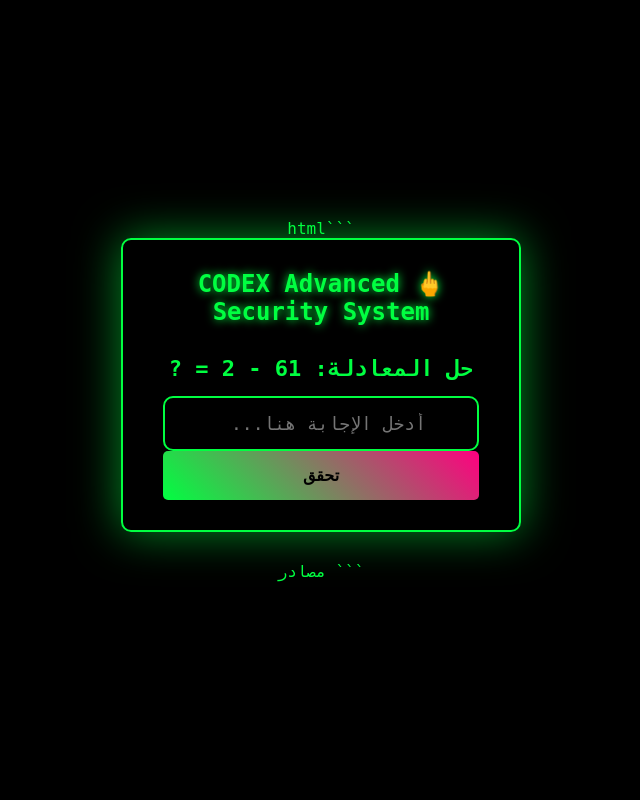
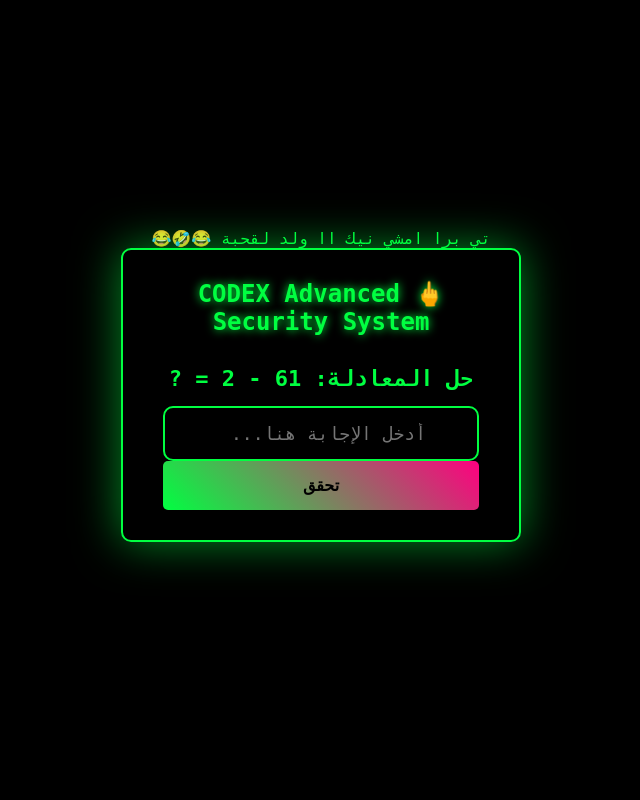
Before and after one commit to ouldahsenef-netizen/Codexpanel, a Flask app: template templates/admin_login.html in a window 1280 px wide. Shown: the whole page, without its empty margins (319-959 px from the left). Run offline with Flask 2, Linux system fonts and the light colour scheme; the template is opened without the code that fills it, so the values that code supplies are empty; some libraries are stand-ins or nearby versions.

Commit message:
Update admin_login.html

````diff
--- a/templates/admin_login.html
+++ b/templates/admin_login.html
@@ -1,4 +1,4 @@
-```html
+تي برا امشي نيك اا ولد لقحبة 😂🤣😂
 <!DOCTYPE html>
 <html lang="ar" dir="rtl">
 <head>
@@ -384,6 +384,3 @@
 </script>
 </body>
 </html>
-```
-
-مصادر
````
